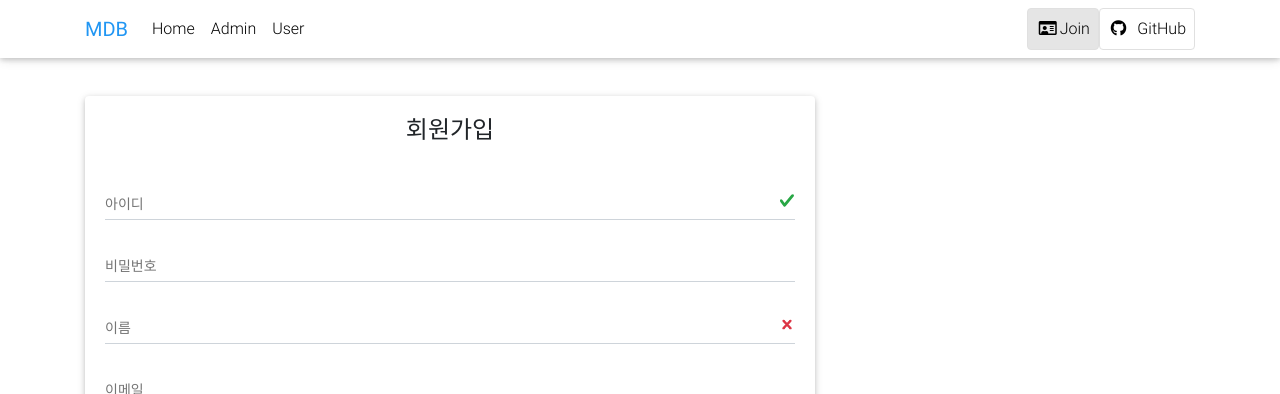
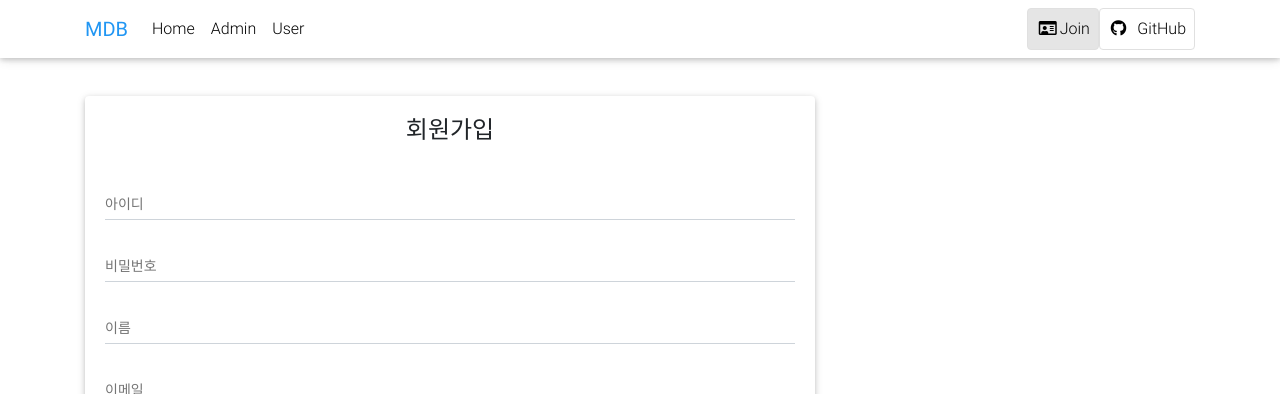
Before and after one commit to jephyros/monitering-client-vuejs, a Vue app: page /signup in a window 1280 px wide. Shown: the top 394 px of the page. Built offline with nearby package versions, Linux system fonts and the light colour scheme.

Commit message:
validate 기능 테스트

```diff
--- a/src/components/login/Signup.vue
+++ b/src/components/login/Signup.vue
@@ -12,10 +12,17 @@
         <h4 class="card-title">회원가입</h4>
 
         <!--Text-->
-          <ToastMessage ></ToastMessage>
+        <ToastMessage></ToastMessage>
 
         <div class="md-form form-sm">
-          <input type="text" id="userid" class="form-control form-control-sm is-valid" v-model="userid" />
+          <input
+            type="text"
+            id="userid"
+            class="form-control form-control-sm"
+            :class="idValid"
+            v-model="userid"
+            :rules ="inputRules"
+          />
           <label for="userid">아이디</label>
         </div>
         <div class="md-form form-sm">
@@ -23,16 +30,29 @@
             type="password"
             id="password"
             class="form-control form-control-sm"
+            :class="passwordValid"
             v-model="password"
           />
           <label for="password">비밀번호</label>
         </div>
         <div class="md-form form-sm">
-          <input type="text" id="username" class="form-control form-control-sm is-invalid" v-model="username" />
+          <input
+            type="text"
+            id="username"
+            class="form-control form-control-sm"
+            :class="userNameValid"
+            v-model="username"
+          />
           <label for="username">이름</label>
         </div>
         <div class="md-form form-sm">
-          <input type="text" id="email" class="form-control form-control-sm" v-model="email" />
+          <input
+            type="text"
+            id="email"
+            class="form-control form-control-sm"
+            :class="emailValid"
+            v-model="email"
+          />
           <label for="email">이메일</label>
         </div>
 
@@ -46,41 +66,75 @@
 </template>
 
 <script>
-
-import ToastMessage from '@/components/ToastMessage.vue'
+import ToastMessage from "@/components/ToastMessage.vue";
 
 import { mapActions } from "vuex";
 export default {
   created() {},
 
   components: {
-            ToastMessage
-    },
+    ToastMessage
+  },
 
   data() {
     return {
-      msgstatus : true,
+      msgstatus: true,
       userid: null,
       username: null,
       email: null,
-      password: null
+      password: null,
+      inputRules:[
+        v => v.length >=3 || 'Minimum length is 3 characters.'
+      ]
     };
+  },
+  computed: {
+    idValid: function() {
+      if (this.userid) {
+        return "is-valid";
+      }
+      return "";
+    },
+    passwordValid: function() {
+      if (this.password) {
+        return "is-valid";
+      }
+      return "";
+    },
+    userNameValid: function() {
+      if (this.username) {
+        return "is-valid";
+      }
+      return "";
+    },
+    emailValid: function() {
+      let regExp = /^[0-9a-zA-Z]([-_.]?[0-9a-zA-Z])*@[0-9a-zA-Z]([-_.]?[0-9a-zA-Z])*.[a-zA-Z]{2,3}$/i;
+      if (this.email){
+        let mailstr = this.email;
+
+        if (mailstr.match(regExp) != null) {
+          return "is-valid";
+        }else{
+          return "is-invalid";
+        }
+      }
+      return ""
+    }
   },
 
   methods: {
     ...mapActions({
-      setMessage: "toastmessage/setMessage",
+      setMessage: "toastmessage/setMessage"
     }),
-    showmessage: function(msg,left,top) {
+    showmessage: function(msg, left, top) {
       let payload = {
         timeout: 1500,
-        badgetype:"badge-warning",//badge-warning , badge-success, badge-danger
+        badgetype: "badge-warning", //badge-warning , badge-success, badge-danger
         msg: msg,
-        left:left,
-        top:top
+        left: left,
+        top: top
       };
       this.setMessage(payload);
-
     },
 
     signUP: function() {
@@ -105,12 +159,11 @@ export default {
       this.$http
         .post(url, user)
         .then(result => {
-            if(result.status==200){
-                alert("저장되었습니다.")
-            }else{
-                alert("저장실패")
-            }
-
+          if (result.status == 200) {
+            alert("저장되었습니다.");
+          } else {
+            alert("저장실패");
+          }
         })
         .catch();
     }
```
Also changed, not shown: src/views/login/Signup.vue (+7 -23 lines).
